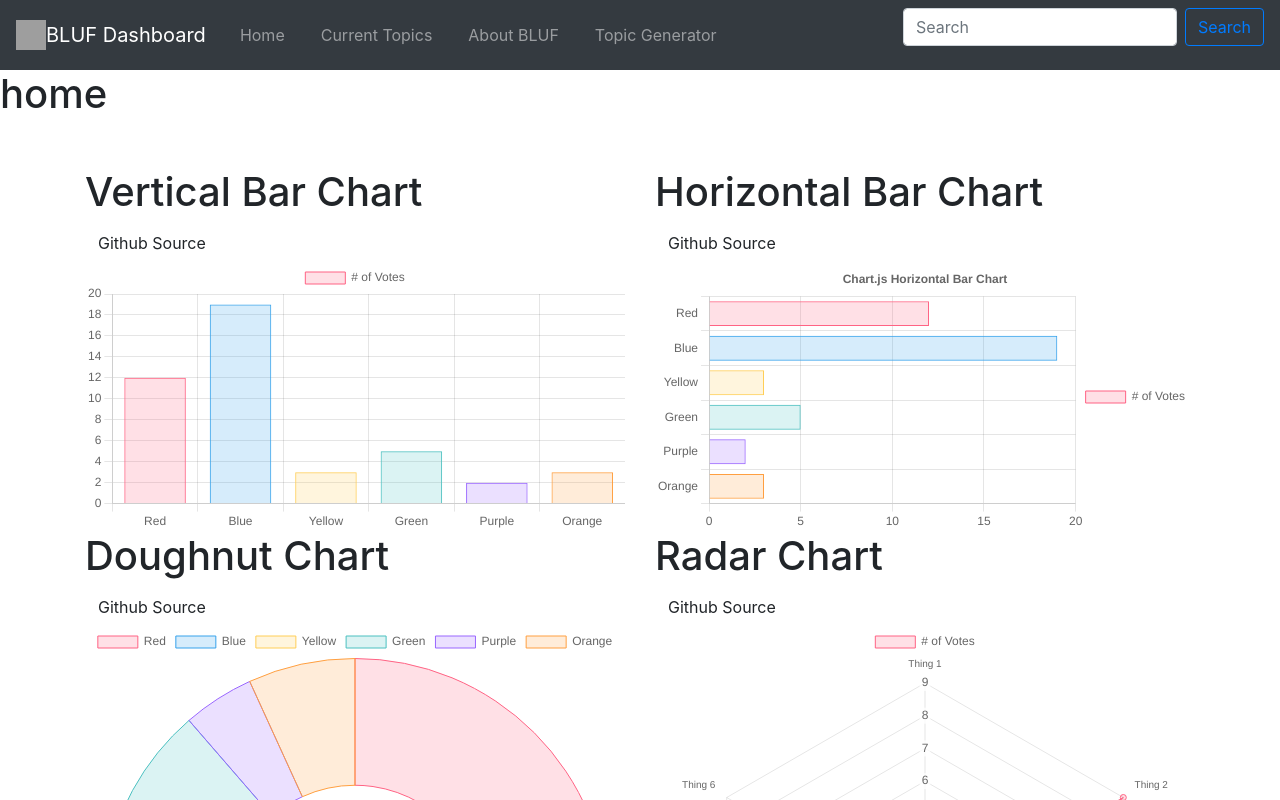
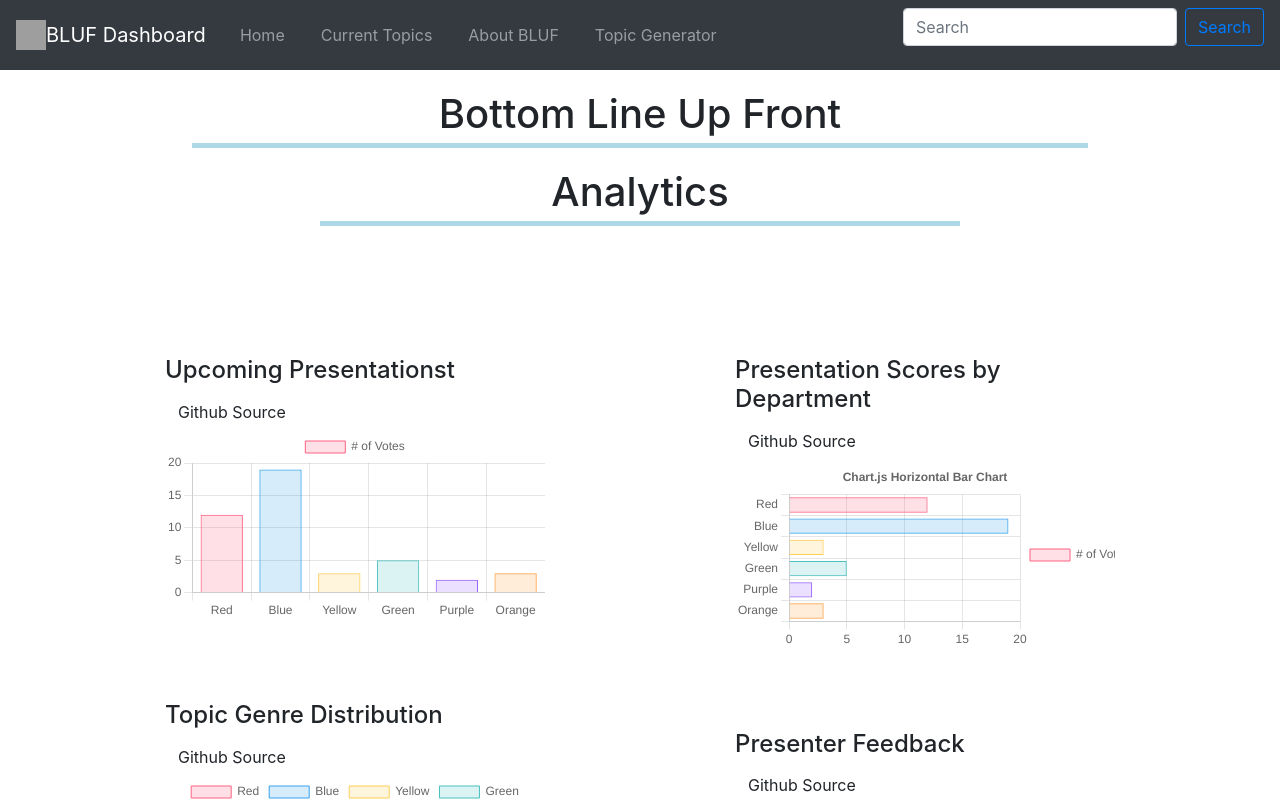
Before and after one commit to reubenjamesbishop/BLUF-Dashboard, a React (Create React App) app: page / in a window 1280 px wide. Shown: the top 800 px of the page. Built offline with nearby package versions, Linux system fonts and the light colour scheme; grey boxes are pictures that could not be loaded.

Commit message:
6 files modified

```diff
--- a/src/components/graphs/Doughnut.js
+++ b/src/components/graphs/Doughnut.js
@@ -31,7 +31,7 @@ const data = {
 const DoughnutChart = () => (
   <>
     <div className="header">
-      <h1 className="title">Doughnut Chart</h1>
+      <h4 className="title">Topic Genre Distribution</h4>
       <div className="links">
         <a
           className="btn btn-gh"
--- a/src/components/graphs/HorizontalBar.js
+++ b/src/components/graphs/HorizontalBar.js
@@ -52,7 +52,7 @@ const options = {
 const HorizontalBarChart = () => (
   <>
     <div className="header">
-      <h1 className="title">Horizontal Bar Chart</h1>
+      <h4 className="title">Presentation Scores by Department</h4>
       <div className="links">
         <a
           className="btn btn-gh"
--- a/src/components/graphs/Radar.js
+++ b/src/components/graphs/Radar.js
@@ -23,7 +23,7 @@ const options = {
 const RadarChart = () => (
   <>
     <div className="header">
-      <h1 className="title">Radar Chart</h1>
+      <h4 className="title">Presenter Feedback</h4>
       <div className="links">
         <a
           className="btn btn-gh"
--- a/src/components/graphs/VerticalBar.js
+++ b/src/components/graphs/VerticalBar.js
@@ -43,7 +43,7 @@ const options = {
 const VerticalBar = () => (
   <>
     <div className="header">
-      <h1 className="title">Vertical Bar Chart</h1>
+      <h4 className="title">Upcoming Presentationst</h4>
       <div className="links">
         <a
           className="btn btn-gh"
--- a/src/components/pages/Home.css
+++ b/src/components/pages/Home.css
@@ -0,0 +1,26 @@
+.container {
+  /* border: 1px solid blue; */
+  width: 100vw;
+}
+.graph-wrapper {
+  /* border: 1px solid red; */
+  margin: 80px;
+}
+
+.analytics-title {
+  text-align: center;
+  border-bottom: 5px solid lightblue;
+  width: 70%;
+  margin: 0 auto;
+  margin-top: 20px;
+  padding-bottom: 5px;
+}
+
+.analytics-title-secondary {
+  text-align: center;
+  border-bottom: 5px solid lightblue;
+  width: 50%;
+  margin: 0 auto;
+  margin-top: 20px;
+  padding-bottom: 5px;
+}
--- a/src/components/pages/Home.js
+++ b/src/components/pages/Home.js
@@ -4,20 +4,38 @@ import VerticalBar from '../graphs/VerticalBar';
 import Doughnut from '../graphs/Doughnut';
 import HorizontalBar from '../graphs/HorizontalBar';
 import Radar from '../graphs/Radar';
+import './Home.css';
 
 function Home() {
   return (
     <>
-      <h1>home</h1>
+      <div class="analytics-container">
+        <h1 class="analytics-title">Bottom Line Up Front</h1>
+        <h1 class="analytics-title-secondary">Analytics</h1>
         <div class="container">
           <div class="row">
             <div class="col-6">
+              <div class="graph-wrapper">
                 <VerticalBar />
+              </div>
+              <div class="graph-wrapper">
                 <Doughnut />
               </div>
+              <div class="graph-wrapper">
+                <HorizontalBar />
+              </div>
+            </div>
             <div class="col-6">
+              <div class="graph-wrapper">
                 <HorizontalBar />
+              </div>
+              <div class="graph-wrapper">
                 <Radar />
+              </div>
+              <div class="graph-wrapper">
+                <VerticalBar />
+              </div>
+            </div>
           </div>
         </div>
       </div>
```
Lines whose indentation alone changed are shown as unchanged.
